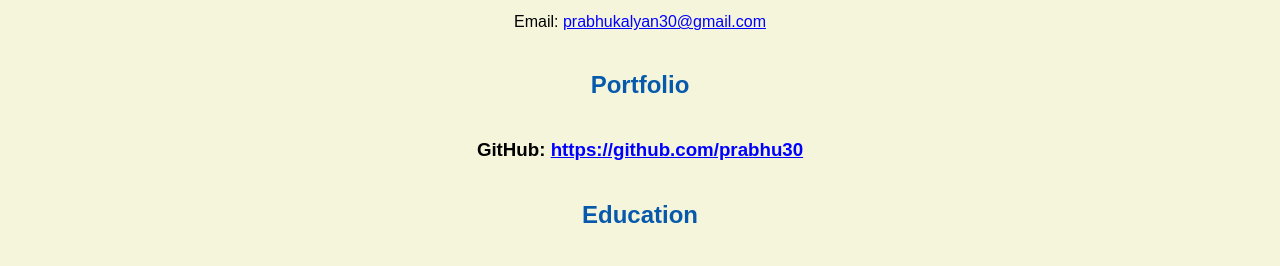
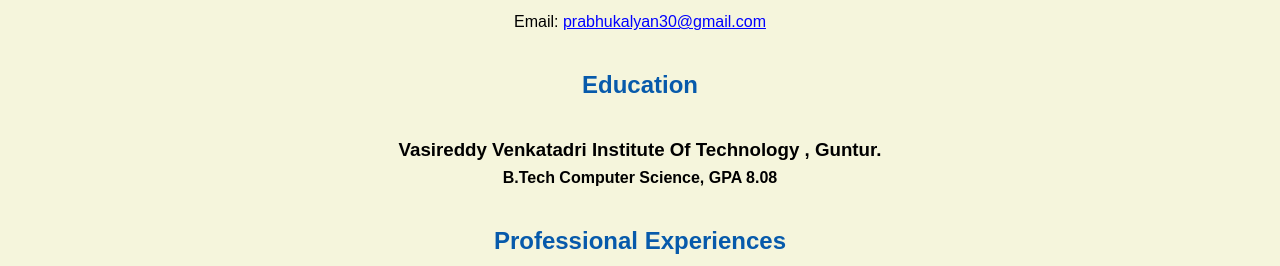
Before and after one commit to prabhu30/portfolio-project, a plain HTML site: page resume.html in a window 1280 px wide. Shown: the part 508-774 px from the top of the page. Drawn offline with Linux system fonts and the light colour scheme.

Commit message:
Update resume.html

```diff
--- a/resume.html
+++ b/resume.html
@@ -24,9 +24,6 @@
 
     <p>Email: <a href="mailto:prabhukalyan30@gmail.com" target="_blank">prabhukalyan30@gmail.com</a></p>
     <!-- don't post physical address, personal phone number or other personal information on the web! -->
-
-    <h2>Portfolio</h2>
-      <h3>GitHub: <a href="https://github.com/prabhu30" target="_blank">https://github.com/prabhu30</a></h3>
 
     <h2>Education</h2>
 
```
